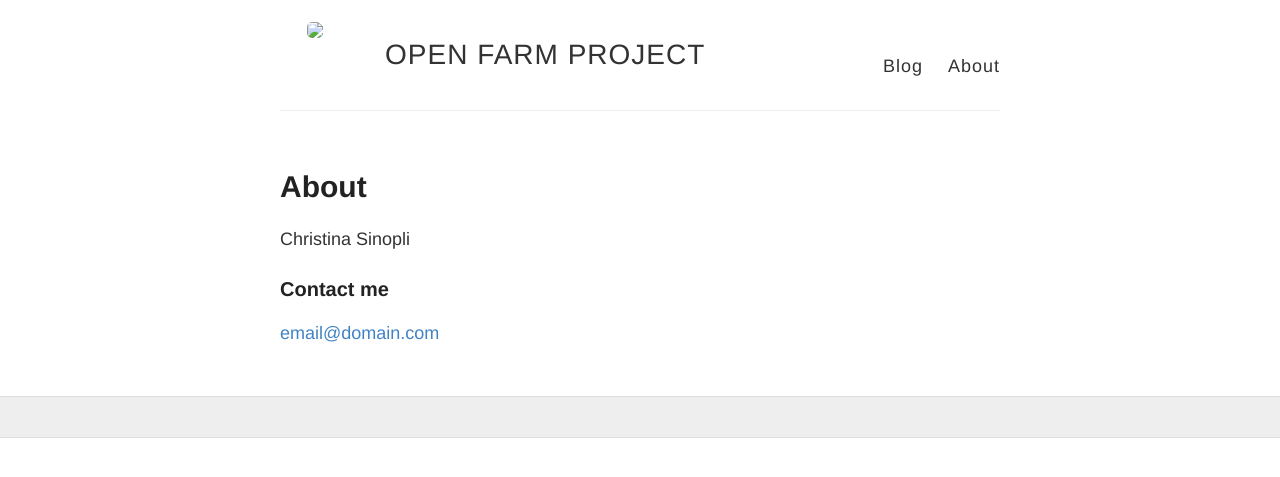
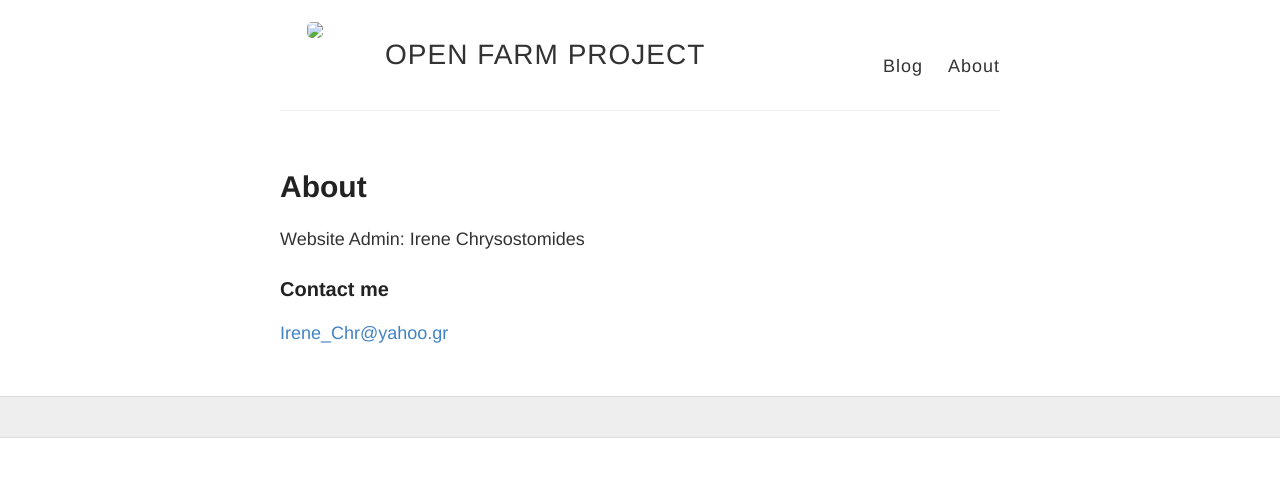
Before and after one commit to irene-chr/OpenFarm, a Jekyll site: the page built from about.md, in a window 1280 px wide. Shown: the top 477 px of the page. Built offline with Jekyll 4.4.1, drawn with Linux system fonts in a browser that asks for light colours.

Commit message:
Update about.md

```diff
--- a/about.md
+++ b/about.md
@@ -4,8 +4,8 @@ title: About
 permalink: /about/
 ---
 
-Christina Sinopli
+Website Admin: Irene Chrysostomides
 
 ### Contact me
 
-[email@domain.com](csinopli@gmail.com)
+[Irene_Chr@yahoo.gr](Irene_Chr@yahoo.gr)
```
